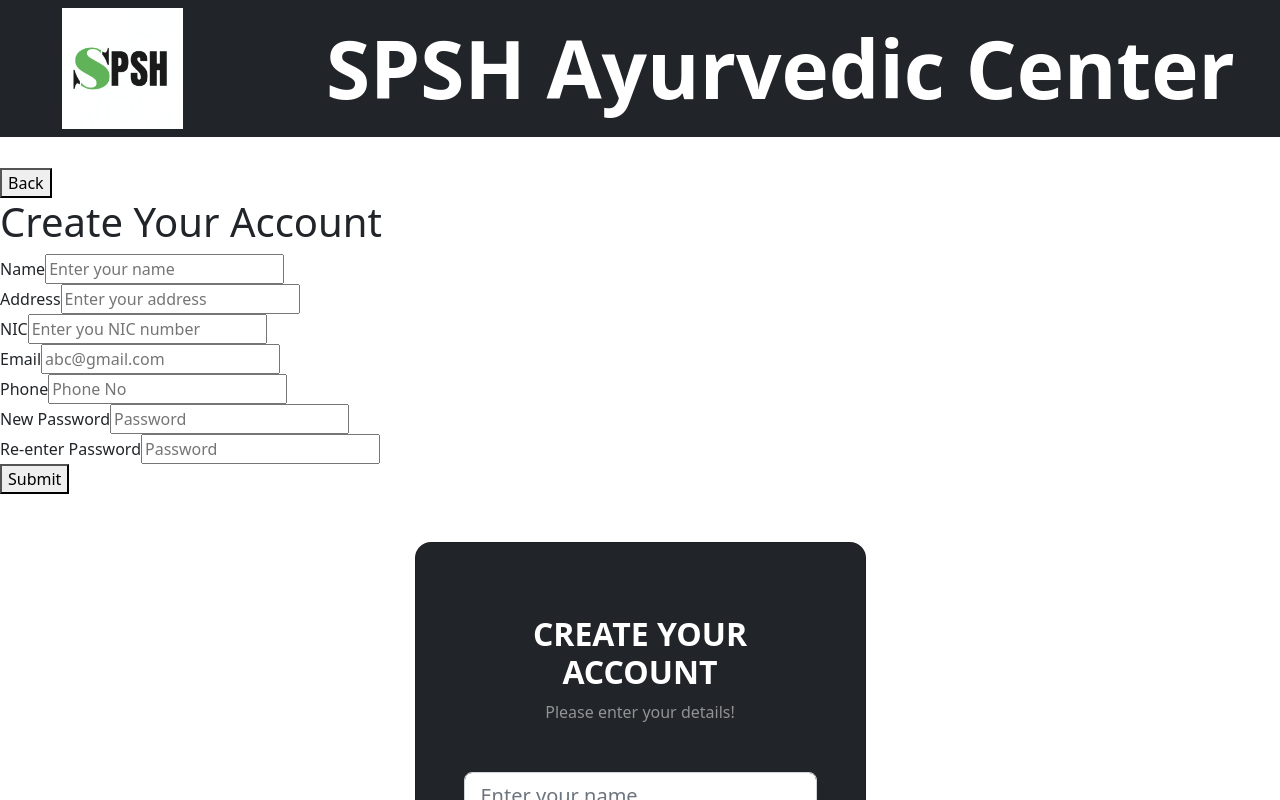
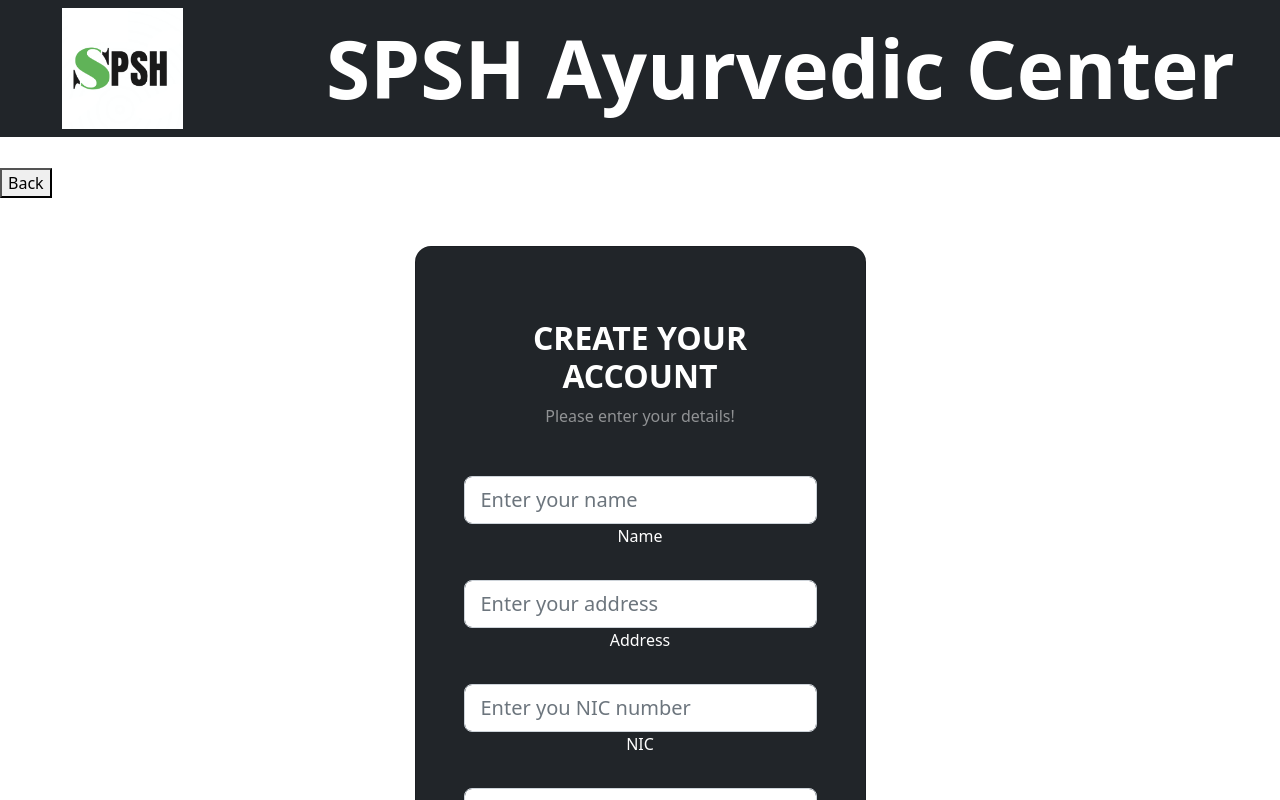
Before and after one commit to PoornaSenadheera100/SPSH-Ayurvedic-Center, a React (Create React App) app in the folder frontend/: page /buyersignup in a window 1280 px wide. Shown: the top 800 px of the page. Built offline with nearby package versions, Linux system fonts and the light colour scheme.

Commit message:
Removed old form

```diff
--- a/frontend/src/components/SignupBuyer.js
+++ b/frontend/src/components/SignupBuyer.js
@@ -49,68 +49,6 @@ export default function SignupBuyer(){
     return(
         <div>
             <a href="/buyerlogin"><button>Back</button></a>
-
-            <h1>Create Your Account</h1>
-
-            <form onSubmit={proceed}>
-                <label htmlFor="name">Name</label>
-                <input type="text" id="name" placeholder="Enter your name" required onChange={(e)=>{
-                    setName(e.target.value);
-                }}/>
-
-                <br></br>
-
-                <label htmlFor="address">Address</label>
-                <input type="text" id="address" placeholder="Enter your address" required onChange={(e)=>{
-                    setAddress(e.target.value);
-                }}/>
-
-                <br></br>
-
-                <label htmlFor="nic">NIC</label>
-                <input type="text" id="nic" placeholder="Enter you NIC number" required onChange={(e)=>{
-                    setNic(e.target.value);
-                }}/>
-
-                <br></br>
-
-                <label htmlFor="email">Email</label>
-                <input type="email" id="email" placeholder="abc@gmail.com" required onChange={(e)=>{
-                    setEmail(e.target.value);
-                }}/>
-
-                <br></br>
-
-                <label htmlFor="phone">Phone</label>
-                <input type="phone" id="phone" placeholder="Phone No" required onChange={(e)=>{
-                    setPhone(e.target.value);
-                }}/>
-
-                <br></br>
-
-                <label htmlFor="newpassword">New Password</label>
-                <input type="password" id="newpassword" placeholder="Password" required onChange={(e)=>{
-                    setPassword(e.target.value);
-                }}/>
-
-                <br></br>
-
-                <label htmlFor="repassword">Re-enter Password</label>
-                <input type="password" id="repassword" placeholder="Password" required onChange={(e)=>{
-                    setRePassword(e.target.value);
-                }}/>
-
-                <br></br>
-
-                <button type="submit">Submit</button>
-            </form>
-
-
-
-
-
-
-
 
             <form onSubmit={proceed}>
                 <section className="vh-100 gradient-custom">
```
